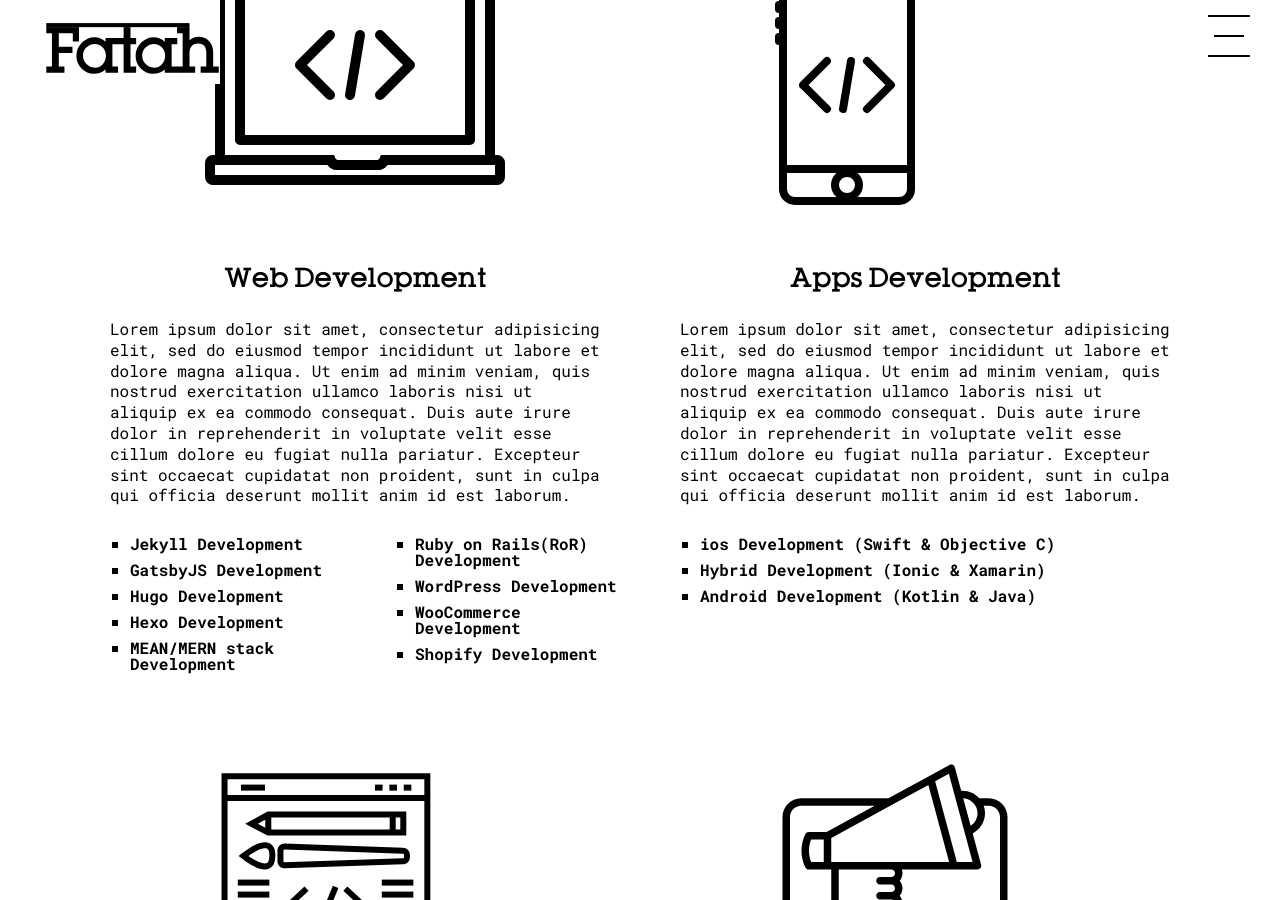
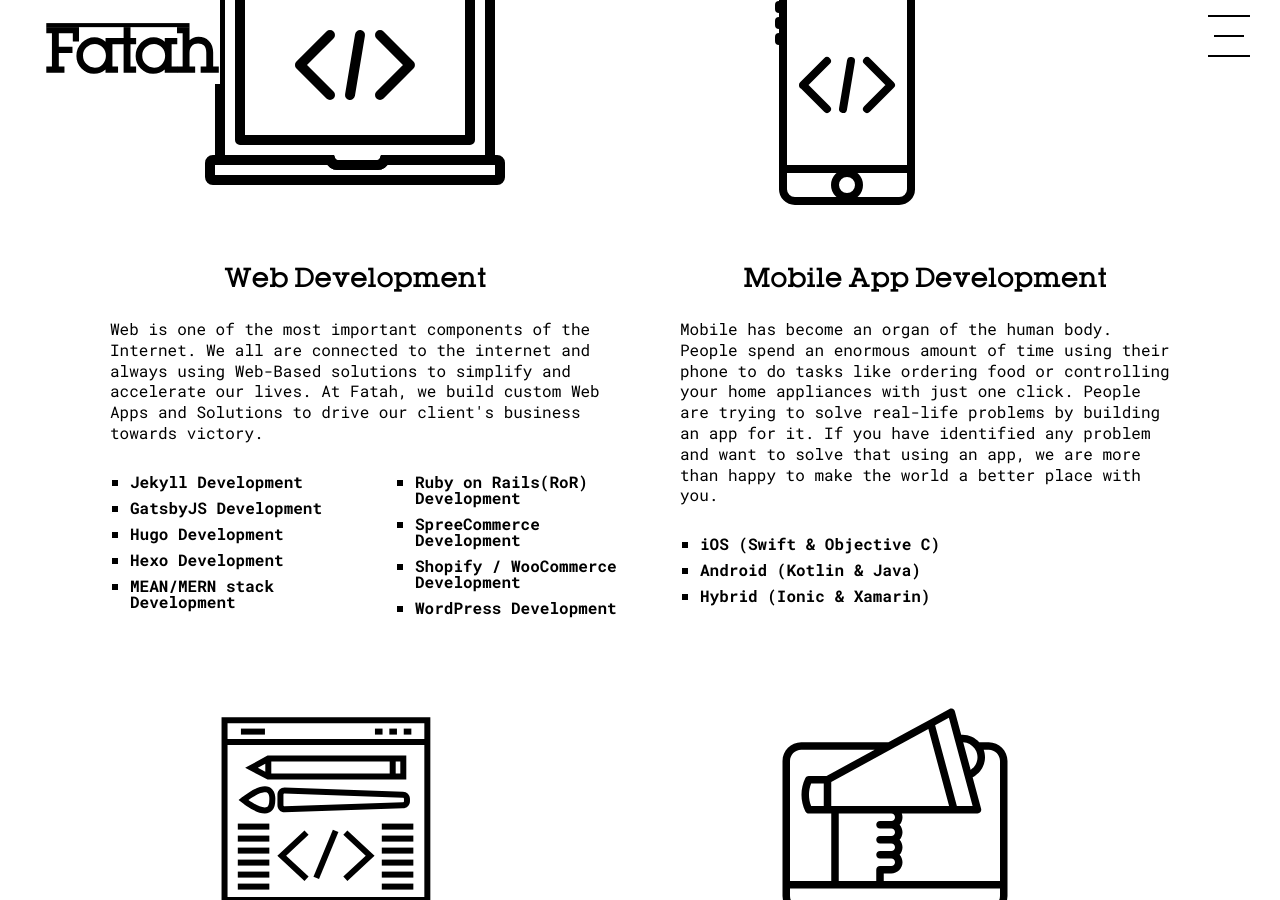
Before and after one commit to fatahco/fatahco.github.io, a Jekyll site: the page built from skill.html, in a window 1280 px wide and 900 px high, scrolled down 288 px. Built offline with Jekyll 4.4.1, drawn with Linux system fonts in a browser that asks for light colours; nearby versions of some CDN libraries; some of the changed text lies outside the part shown.

Commit message:
Skills page text done

```diff
--- a/skill.html
+++ b/skill.html
@@ -30,7 +30,7 @@
               </div>
             </a>
             <div class="info">
-              <p class="details">Lorem ipsum dolor sit amet, consectetur adipisicing elit, sed do eiusmod tempor incididunt ut labore et dolore magna aliqua. Ut enim ad minim veniam, quis nostrud exercitation ullamco laboris nisi ut aliquip ex ea commodo consequat. Duis aute irure dolor in reprehenderit in voluptate velit esse cillum dolore eu fugiat nulla pariatur. Excepteur sint occaecat cupidatat non proident, sunt in culpa qui officia deserunt mollit anim id est laborum.</p>
+              <p class="details">Web is one of the most important components of the Internet. We all are connected to the internet and always using Web-Based solutions to simplify and accelerate our lives. At Fatah, we build custom Web Apps and Solutions to drive our client's business towards victory.</p>
             </div>
             <div class="row">
               <div class="col-sm-6">
@@ -45,9 +45,9 @@
               <div class="col-sm-6">
                 <ul class="list list-2">
                   <li class="items">Ruby on Rails(RoR) Development</li>
+                  <li class="items">SpreeCommerce Development</li>
+                  <li class="items">Shopify / WooCommerce Development</li>
                   <li class="items">WordPress Development</li>
-                  <li class="items">WooCommerce Development</li>
-                  <li class="items">Shopify Development</li>
                 </ul>
               </div>
             </div>
@@ -63,18 +63,18 @@
             </div>
             <a href="#">
               <div class="title skill-title">
-                <h1><span class="bottom-line"></span>Apps Development</h1>
+                <h1><span class="bottom-line"></span>Mobile App Development</h1>
               </div>
             </a>
             <div class="info">
-              <p class="details">Lorem ipsum dolor sit amet, consectetur adipisicing elit, sed do eiusmod tempor incididunt ut labore et dolore magna aliqua. Ut enim ad minim veniam, quis nostrud exercitation ullamco laboris nisi ut aliquip ex ea commodo consequat. Duis aute irure dolor in reprehenderit in voluptate velit esse cillum dolore eu fugiat nulla pariatur. Excepteur sint occaecat cupidatat non proident, sunt in culpa qui officia deserunt mollit anim id est laborum.</p>
+              <p class="details">Mobile has become an organ of the human body. People spend an enormous amount of time using their phone to do tasks like ordering food or controlling your home appliances with just one click. People are trying to solve real-life problems by building an app for it. If you have identified any problem and want to solve that using an app, we are more than happy to make the world a better place with you.</p>
             </div>
             <div class="row">
               <div class="col-sm-12">
                 <ul class="list">
-                  <li class="items">ios Development (Swift & Objective C)</li>
-                  <li class="items">Hybrid Development (Ionic & Xamarin)</li>
-                  <li class="items">Android Development (Kotlin & Java)</li>
+                  <li class="items">iOS (Swift & Objective C)</li>
+                  <li class="items">Android (Kotlin & Java)</li>
+                  <li class="items">Hybrid (Ionic & Xamarin)</li>
                 </ul>
               </div>
             </div>
@@ -94,7 +94,7 @@
               </div>
             </a>
             <div class="info">
-              <p class="details">Lorem ipsum dolor sit amet, consectetur adipisicing elit, sed do eiusmod tempor incididunt ut labore et dolore magna aliqua. Ut enim ad minim veniam, quis nostrud exercitation ullamco laboris nisi ut aliquip ex ea commodo consequat. Duis aute irure dolor in reprehenderit in voluptate velit esse cillum dolore eu fugiat nulla pariatur. Excepteur sint occaecat cupidatat non proident, sunt in culpa qui officia deserunt mollit anim id est laborum.</p>
+              <p class="details">There is a lot of noise out there. A Company needs to tell their story to through better Design and User Experience to break the noise and reach the top of their consumer's mind. An app can do complex things but must not be complex to use. Anyone can write something on a photo using tools but it must translate the story in such a way that consumers can understand. All this comes with experience and we are here to work with your to use design and creatives to get the most return on the investment.</p>
             </div>
             <div class="row">
               <div class="col-sm-6">
@@ -127,21 +127,21 @@
               </div>
             </a>
             <div class="info">
-              <p class="details">Lorem ipsum dolor sit amet, consectetur adipisicing elit, sed do eiusmod tempor incididunt ut labore et dolore magna aliqua. Ut enim ad minim veniam, quis nostrud exercitation ullamco laboris nisi ut aliquip ex ea commodo consequat. Duis aute irure dolor in reprehenderit in voluptate velit esse cillum dolore eu fugiat nulla pariatur. Excepteur sint occaecat cupidatat non proident, sunt in culpa qui officia deserunt mollit anim id est laborum.</p>
+              <p class="details">It's not enough to have something useful. To actually make an impact on people's lives, we need to make sure that people are aware of your product/service. It's done through strategic marketing and making sure that each dollar spent makes some return.</p>
             </div>
             <div class="row">
               <div class="col-sm-6">
                 <ul class="list">
                   <li class="items">SEO</li>
                   <li class="items">Copywriting</li>
-                  <li class="items">Media Buying</li>
-                  <li class="items">Degital Marketing Strategy</li>
+                  <li class="items">Paid Media</li>
+                  <li class="items">Digital Marketing Strategy</li>
                 </ul>
               </div>
               <div class="col-sm-6">
                 <ul class="list list-2">
                   <li class="items">Social Media Strategy</li>
-                  <li class="items">influencer Marketing</li>
+                  <li class="items">Influencer Marketing</li>
                   <li class="items">Email Marketing</li>
                 </ul>
               </div>
```
